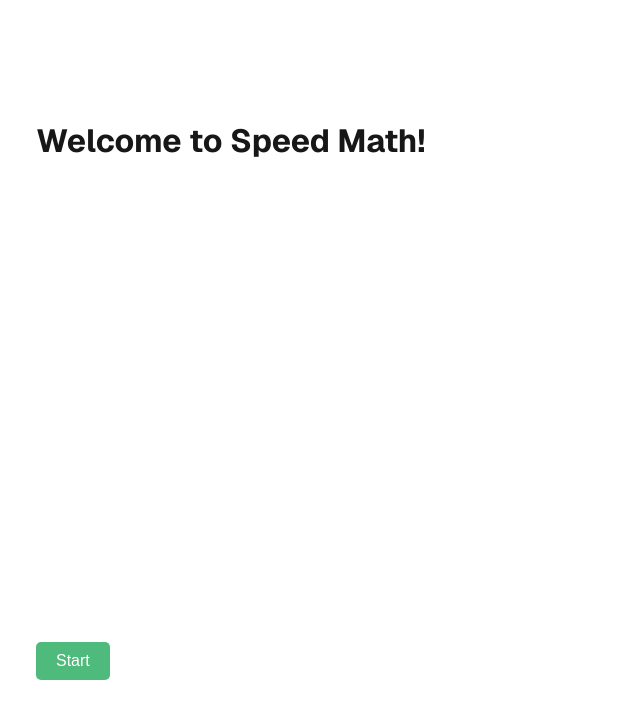
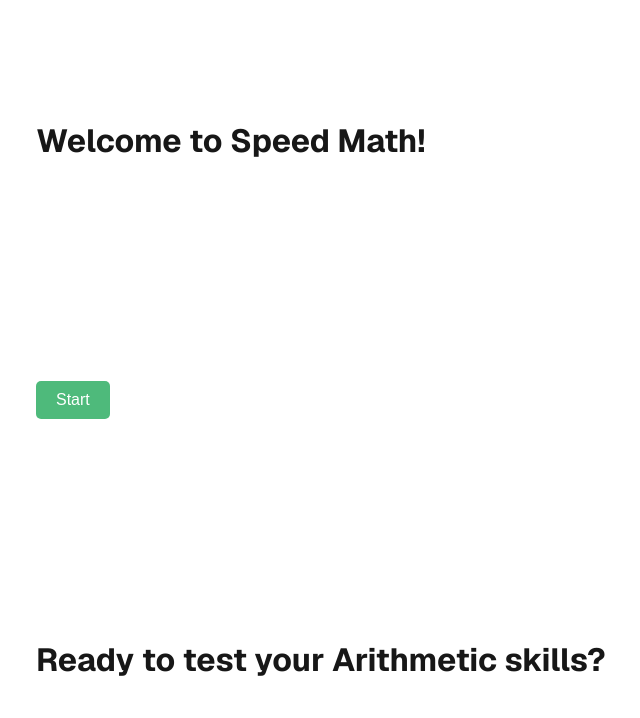
Before and after one commit to Romeo-04/Speed-Math, a Next.js app in the folder speed-math/: page / in a window 1280 px wide. Shown: the top 718 px of the page, without its empty margins (264-904 px from the left). Built offline with nearby package versions, Linux system fonts and the light colour scheme.

Commit message:
file naming changed

```diff
--- a/speed-math/src/app/components/WelcomeMessage.js
+++ b/speed-math/src/app/components/WelcomeMessage.js
@@ -0,0 +1,6 @@
+
+export default function WelcomeMessage(){
+    return (
+        <h1> Ready to test your Arithmetic skills?</h1>
+    );
+}
--- a/speed-math/src/app/page.js
+++ b/speed-math/src/app/page.js
@@ -1,6 +1,7 @@
 import Image from "next/image";
 import styles from "./page.module.css";
-import StartButton from "./components/startButton";
+import StartButton from "./components/StartButton";
+import WelcomeMessage from "./components/WelcomeMessage";
 
 export default function Home() {
   return (
@@ -10,7 +11,7 @@ export default function Home() {
           Welcome to Speed Math!
           </h1>
         <StartButton />
-
+        <WelcomeMessage />
       </main>
     </div>
   );
```
